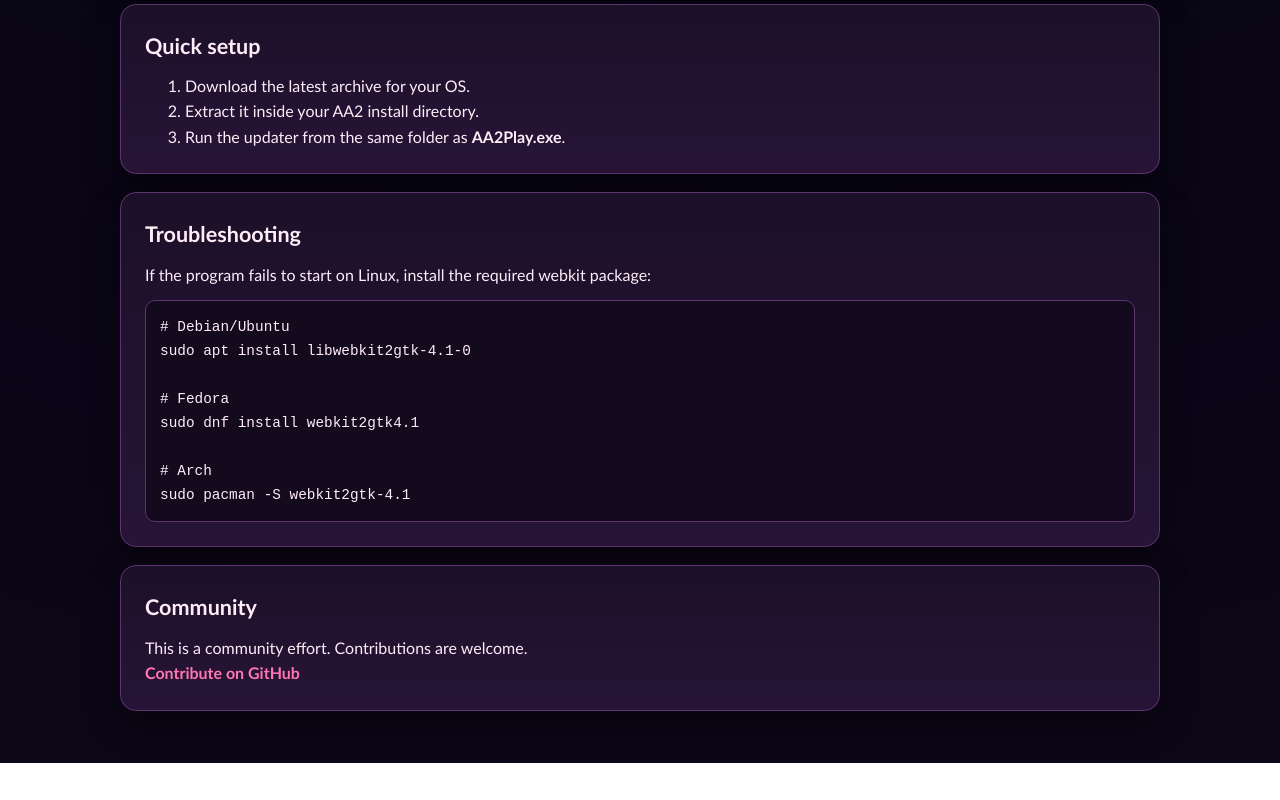
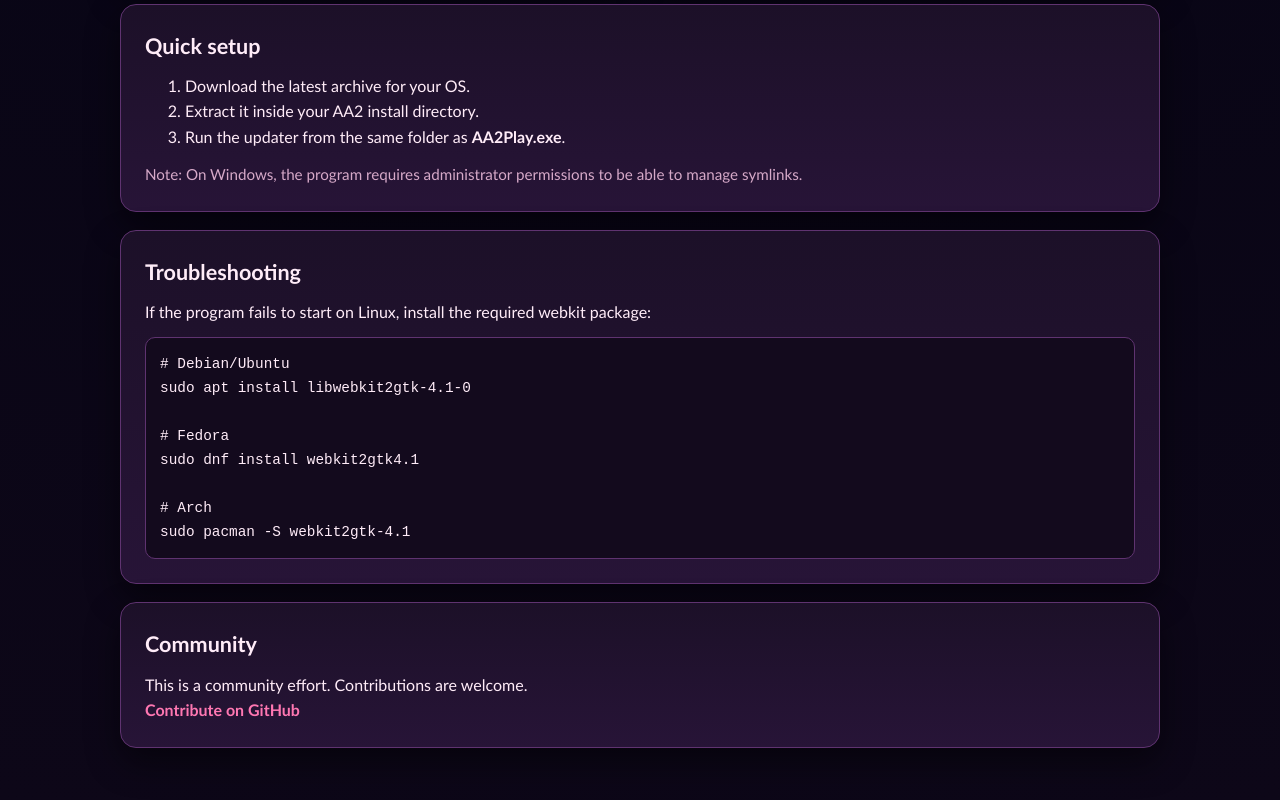
Before and after one commit to R00taryEnginE/AA2Hardlinker, an Eleventy site: page pages/src/index.njk in a window 1280 px wide. Shown: the part 1396-2196 px from the top of the page. Before the commit the page ends 2159 px from the top, so only its background shows below. Built offline with nearby package versions, Linux system fonts and the light colour scheme; Eleventy itself is replaced by a stand-in of ours; files that its build step writes are made by us from their sources.

Commit message:
Update readme and site
Signed-off-by: R00taryEnginE <13239555+R00taryEnginE@users.noreply.github.com>

```diff
--- a/pages/src/index.njk
+++ b/pages/src/index.njk
@@ -52,6 +52,7 @@ title: AA2 Hardlinker
       <li>Extract it inside your AA2 install directory.</li>
       <li>Run the updater from the same folder as <strong>AA2Play.exe</strong>.</li>
     </ol>
+    <span class="small">Note: On Windows, the program requires administrator permissions to be able to manage symlinks.</span>
   </section>
 
   <section class="card troubleshoot">
--- a/pages/src/styles.css
+++ b/pages/src/styles.css
@@ -166,6 +166,7 @@ ol {
 }
 
 .small {
+  display: block;
   margin-top: 0.8rem;
   color: var(--muted);
   font-size: 0.95rem;
```
